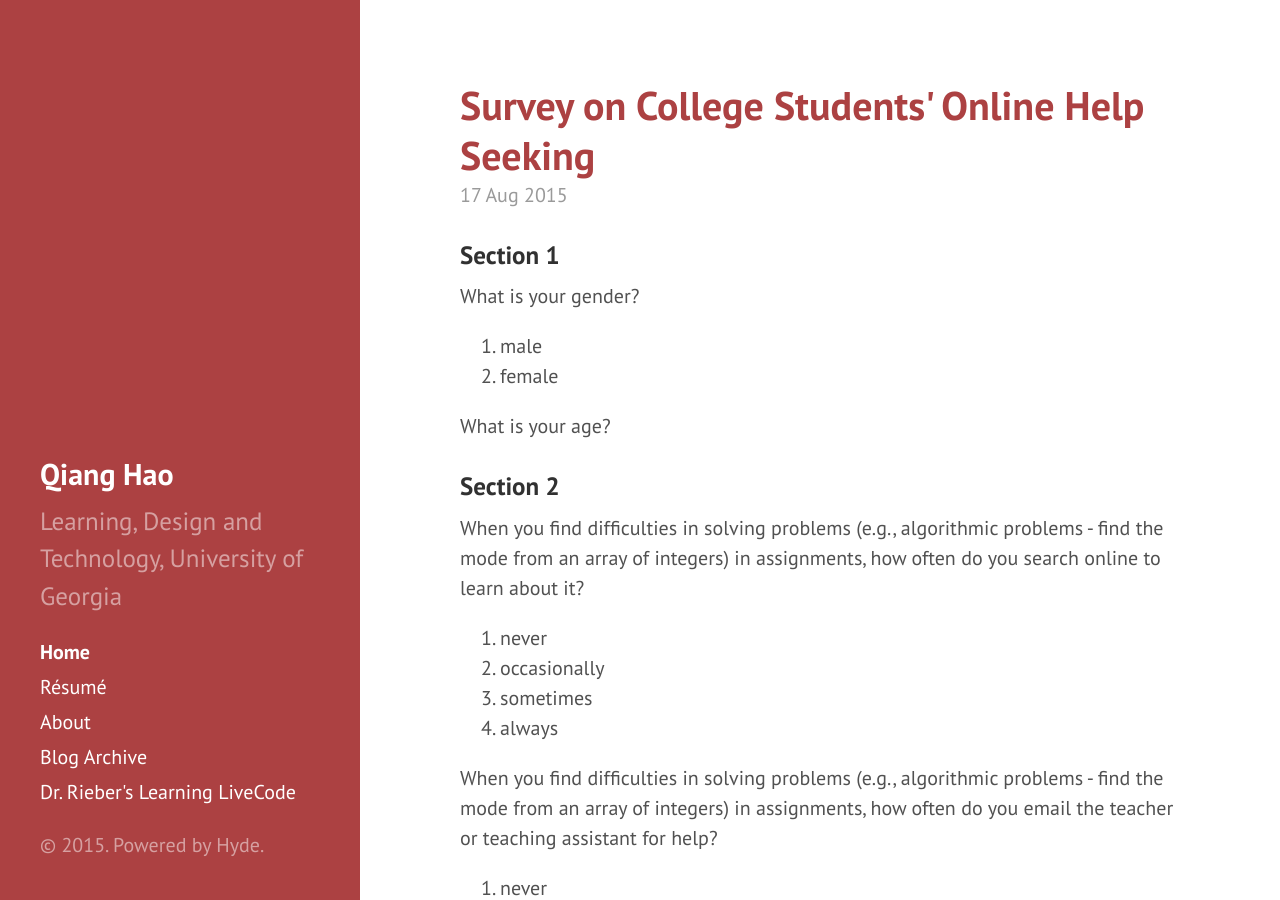
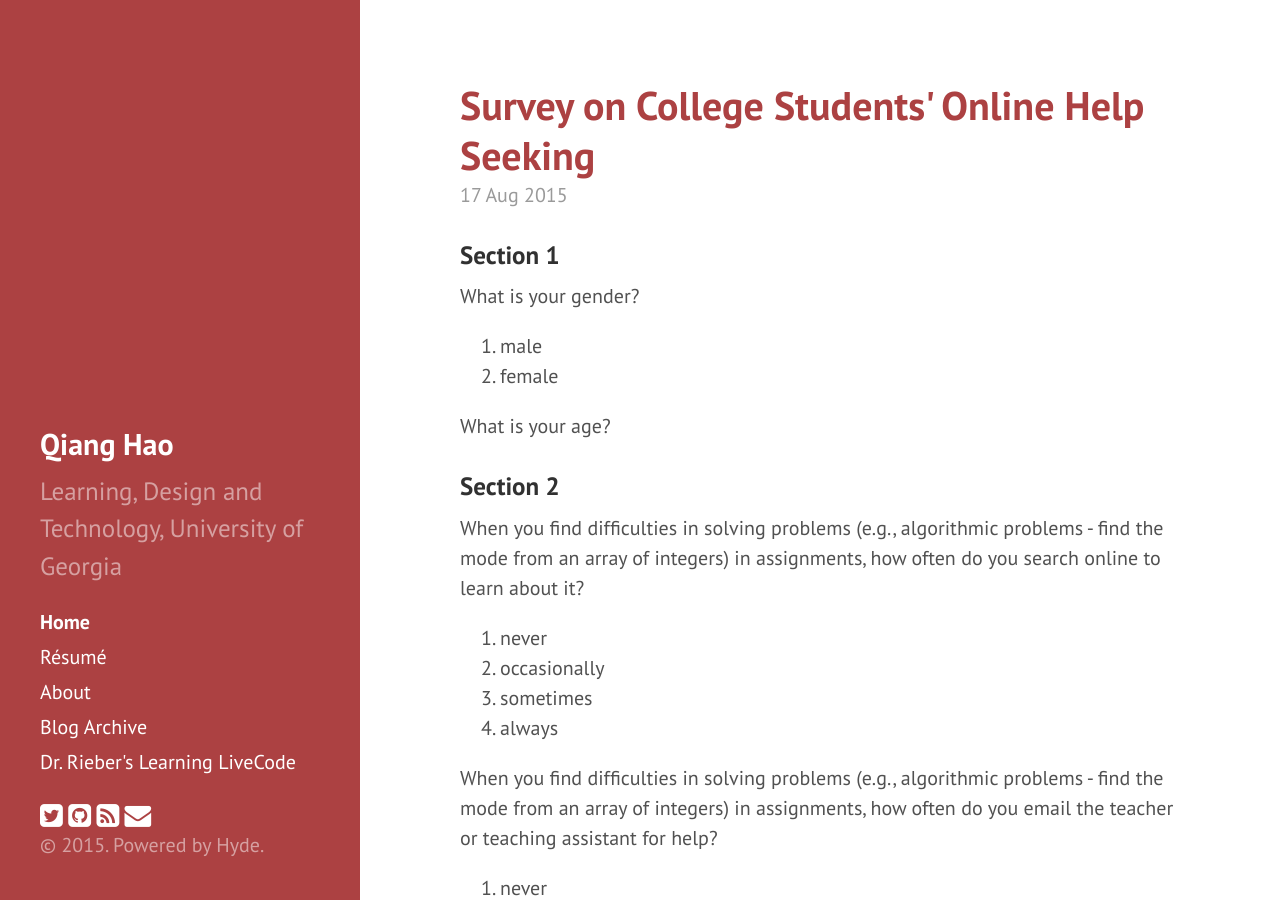
Before and after one commit to Neo-Hao/neo-hao.github.io, a Jekyll site: the page built from index.html, in a window 1280 px wide and 900 px high. Built offline with Jekyll 4.4.1, drawn with Linux system fonts in a browser that asks for light colours; nearby versions of some CDN libraries; Markdown is read by kramdown in place of the engine named in the settings; the list of posts is cut into pages by our own code; comment, search, counter and statistics services are not loaded.

Commit message:
css for follow button on sidebar

```diff
--- a/_includes/head.html
+++ b/_includes/head.html
@@ -15,6 +15,7 @@
   </title>
 
   <!-- CSS -->
+  <link rel="stylesheet" href="https://maxcdn.bootstrapcdn.com/font-awesome/4.4.0/css/font-awesome.min.css">
   <link rel="stylesheet" href="{{ site.baseurl }}public/css/poole.css">
   <link rel="stylesheet" href="{{ site.baseurl }}public/css/syntax.css">
   <link rel="stylesheet" href="{{ site.baseurl }}public/css/hyde.css">
```
